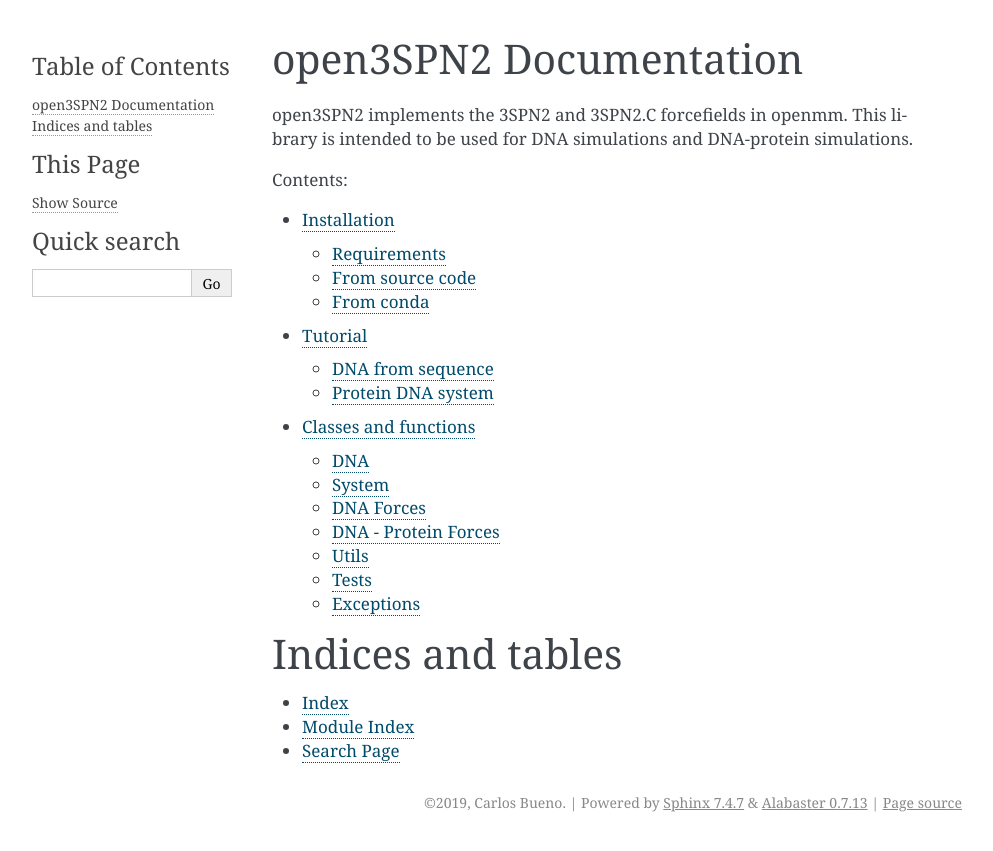
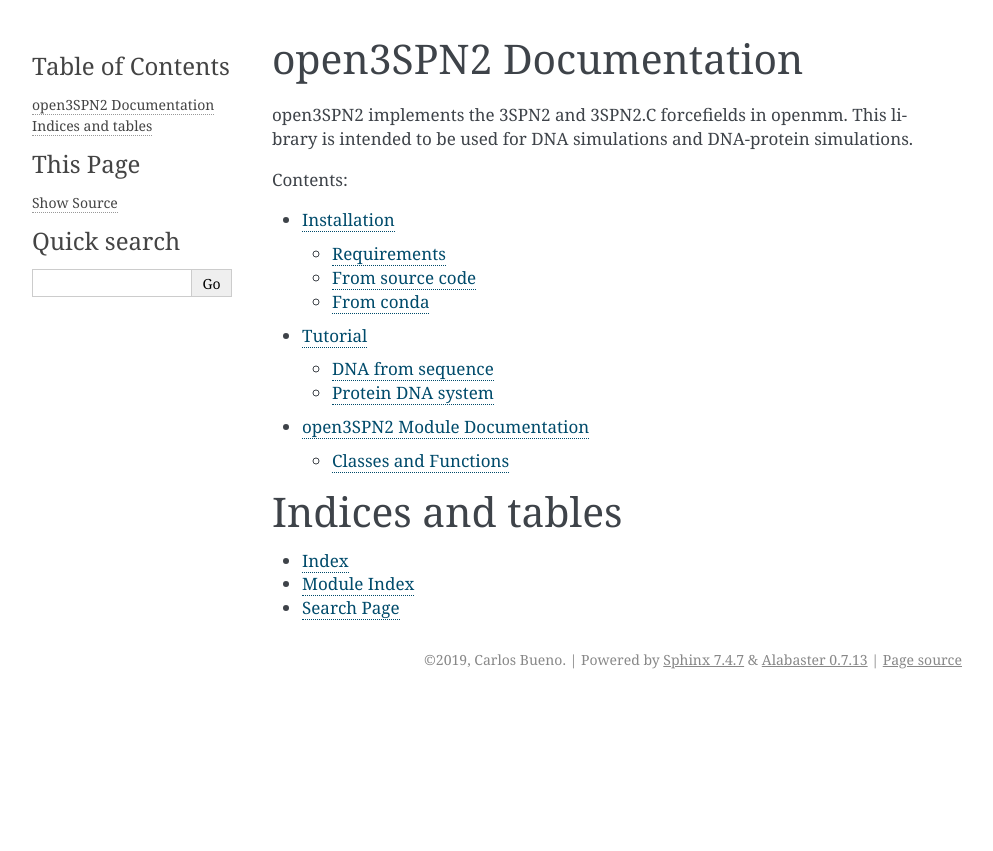
Before and after one commit to cabb99/open3spn2, a Sphinx documentation site: the page built from docs/source/index.rst, in a window 1280 px wide. Shown: the top 851 px of the page, without its empty margins (148-1141 px from the left). Built offline with Sphinx 7.4.7, drawn with Linux system fonts in a browser that asks for light colours.

Commit message:
Updates documentation

```diff
--- a/docs/source/api.rst
+++ b/docs/source/api.rst
@@ -1,17 +1,22 @@
-Classes and functions
-===============================
+open3SPN2 Module Documentation
+==============================
 
 .. automodule:: open3SPN2
     :noindex:
 
-DNA
-------------------
+Classes and Functions
+---------------------
+
+DNA Class
+^^^^^^^^^^^^^^^^^^^^^^^
+
 .. autoclass:: open3SPN2.DNA
     :member-order: bysource
     :members:
 
-System
-------------------
+System Class
+^^^^^^^^^^^^^^^^^^^^^^^^^^
+
 .. autoclass:: open3SPN2.System
 
     .. automethod:: __init__
@@ -19,7 +24,8 @@
     .. rubric:: Methods
 
 DNA Forces
-------------------
+^^^^^^^^^^
+
 .. autoclass:: open3SPN2.Bond
     :member-order: bysource
     :members:
@@ -52,8 +58,9 @@
     :member-order: bysource
     :members:
 
-DNA - Protein Forces
---------------------
+DNA-Protein Forces
+^^^^^^^^^^^^^^^^^^
+
 .. autoclass:: open3SPN2.ExclusionProteinDNA
     :member-order: bysource
     :members:
@@ -62,8 +69,9 @@
     :member-order: bysource
     :members:
 
-Utils
------
+Utility Functions
+^^^^^^^^^^^^^^^^^
+
 .. autofunction:: open3SPN2.parseConfigTable
 
 .. autofunction:: open3SPN2.parsePDB
--- a/docs/source/conf.py
+++ b/docs/source/conf.py
@@ -74,7 +74,7 @@
 #
 # This is also used if you do content translation via gettext catalogs.
 # Usually you set "language" from the command line for these cases.
-language = None
+language = 'en'
 
 # List of patterns, relative to source directory, that match files and
 # directories to ignore when looking for source files.
```
Also changed, not shown: other parts of docs/source/api.rst (+9 -7 lines), README.md (+6 -8 lines), 2 other files.
